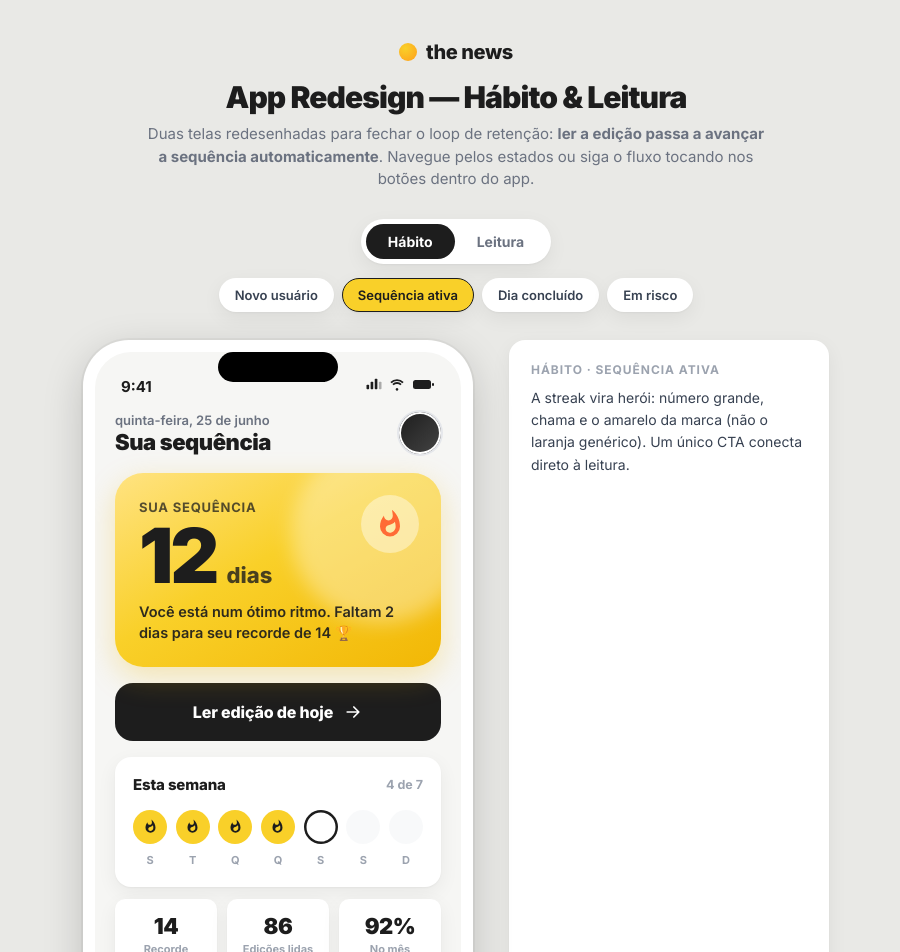
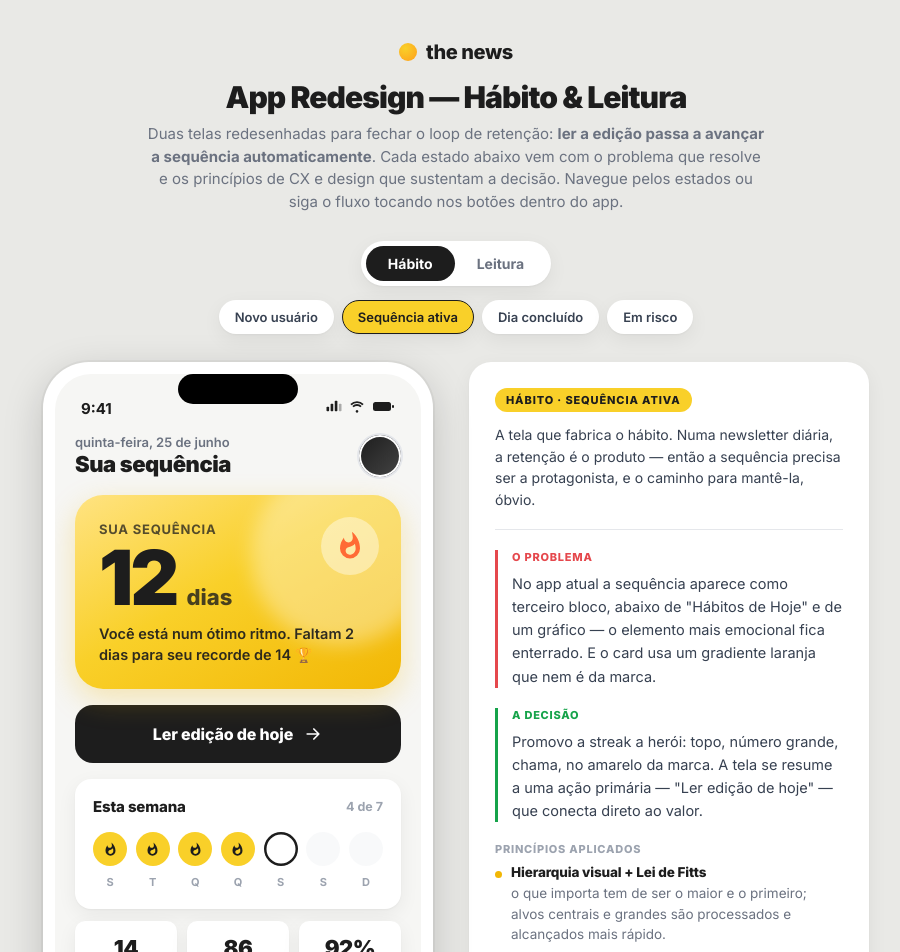
Before and after one commit to Ftarganski/thenews-app-redesign, a React (Vite) app: page / in a window 1280 px wide. Shown: the top 952 px of the page, without its empty margins (184-1084 px from the left). Built offline with nearby package versions, Linux system fonts and the light colour scheme.

Commit message:
feat: explicacoes das telas com embasamento de CX e design (problema/decisao/principios)

```diff
--- a/src/App.jsx
+++ b/src/App.jsx
@@ -1,26 +1,9 @@
 import { useState } from 'react'
 import Habito from './screens/Habito.jsx'
 import Leitura from './screens/Leitura.jsx'
+import { SCREENS } from './content.js'
 
-const SCREENS = {
-  habito: {
-    label: 'Hábito',
-    states: [
-      { id: 'empty',  name: 'Novo usuário', note: 'Em vez de um muro de zeros, um convite. A sequência é enquadrada como algo que começa hoje — com os 3 passos do loop ler→registrar→voltar.' },
-      { id: 'active', name: 'Sequência ativa', note: 'A streak vira herói: número grande, chama e o amarelo da marca (não o laranja genérico). Um único CTA conecta direto à leitura.' },
-      { id: 'done',   name: 'Dia concluído', note: 'Depois de ler, o card confirma a manutenção da sequência. O CTA vira estado de sucesso — sem ação manual.' },
-      { id: 'risk',   name: 'Em risco', note: 'Inverte o contraste (fundo escuro) e mostra um timer. Urgência sem alarme — a perda iminente é o gatilho mais forte de retorno.' },
-    ],
-  },
-  leitura: {
-    label: 'Leitura',
-    states: [
-      { id: 'topo',  name: 'Abertura', note: 'Header enxuto (de 5 ícones para o essencial) + barra de progresso proeminente + tempo de leitura. A mini-chama mantém a sequência presente.' },
-      { id: 'lendo', name: 'Lendo', note: 'O corpo passa a serif (Georgia) para leitura longa. Uma faixa discreta mostra que a leitura registra sozinha conforme você avança — adeus banner laranja manual.' },
-      { id: 'fim',   name: 'Fim · recompensa', note: 'O momento de pagamento: terminar a edição fecha o loop e incrementa a streak (+1), conectando de volta à tela de Hábito.' },
-    ],
-  },
-}
+const DEFAULT_STATE = { habito: 'active', leitura: 'topo' }
 
 export default function App() {
   const [screen, setScreen] = useState('habito')
@@ -41,6 +24,7 @@
         <h1 className="shell__title">App Redesign — Hábito & Leitura</h1>
         <p className="shell__sub">
           Duas telas redesenhadas para fechar o loop de retenção: <strong>ler a edição passa a avançar a sequência automaticamente</strong>.
+          Cada estado abaixo vem com o problema que resolve e os princípios de CX e design que sustentam a decisão.
           Navegue pelos estados ou siga o fluxo tocando nos botões dentro do app.
         </p>
       </header>
@@ -49,7 +33,7 @@
         <div className="seg">
           {Object.entries(SCREENS).map(([id, s]) => (
             <button key={id} data-active={screen === id}
-              onClick={() => go(id, SCREENS[id].states.find(x => x.id === (id === 'habito' ? 'active' : 'topo'))?.id ?? SCREENS[id].states[0].id)}>
+              onClick={() => go(id, DEFAULT_STATE[id])}>
               {s.label}
             </button>
           ))}
@@ -70,11 +54,40 @@
             ? <Habito variant={state} onRead={onRead} />
             : <Leitura variant={state} onHabits={onHabits} />}
         </div>
-        <aside className="note">
-          <h4>{current.label} · {activeState.name}</h4>
-          <p>{activeState.note}</p>
+
+        <aside className="rationale">
+          <div className="rationale__top">
+            <span className="rationale__crumb">{current.label} · {activeState.name}</span>
+            <p className="rationale__blurb">{current.blurb}</p>
+          </div>
+
+          <div className="rationale__block rationale__block--problem">
+            <h5>O problema</h5>
+            <p>{activeState.problem}</p>
+          </div>
+
+          <div className="rationale__block rationale__block--decision">
+            <h5>A decisão</h5>
+            <p>{activeState.decision}</p>
+          </div>
+
+          <div className="rationale__block">
+            <h5>Princípios aplicados</h5>
+            <ul className="principles">
+              {activeState.principles.map(([name, why], i) => (
+                <li key={i} className="principle">
+                  <span className="principle__name">{name}</span>
+                  <span className="principle__why">{why}</span>
+                </li>
+              ))}
+            </ul>
+          </div>
         </aside>
       </div>
+
+      <footer className="shell__foot">
+        Documento completo de decisões e autocrítica no repositório (<code>DECISOES.md</code>).
+      </footer>
     </div>
   )
 }
--- /dev/null
+++ b/src/content.js
@@ -0,0 +1,97 @@
+// Conteúdo das explicações de cada estado — embasamento de CX e design.
+// Estrutura: problema (o que estava errado) → decisão (o que o redesign faz) →
+// princípios (a teoria que sustenta a decisão, com autor).
+
+export const SCREENS = {
+  habito: {
+    label: 'Hábito',
+    blurb: 'A tela que fabrica o hábito. Numa newsletter diária, a retenção é o produto — então a sequência precisa ser a protagonista, e o caminho para mantê-la, óbvio.',
+    states: [
+      {
+        id: 'empty',
+        name: 'Novo usuário',
+        problem: 'O app recebe quem acabou de chegar com um muro de zeros — 0 dias, 0%, 0/0, gráfico vazio. Comunicar ausência logo na primeira sessão é um dos piores padrões de empty state e empurra para o abandono.',
+        decision: 'Reenquadro o zero como um começo: a sequência vira um convite com os 3 passos do loop (ler → registra sozinho → volte amanhã). Em vez de vazio, um caminho já iniciado.',
+        principles: [
+          ['Endowed Progress Effect — Nunes & Drèze (2006)', 'as pessoas se engajam mais quando sentem que já começaram; por isso mostro o caminho, não o vazio.'],
+          ['Self-Determination Theory — Deci & Ryan', 'motivação durável nasce de competência e autonomia, não de cobrança — o copy convida, não pressiona.'],
+          ['Goal-Gradient — Hull / Kivetz', 'o esforço cresce conforme a meta se aproxima; explicitar a meta ativa o gradiente desde o passo 1.'],
+        ],
+      },
+      {
+        id: 'active',
+        name: 'Sequência ativa',
+        problem: 'No app atual a sequência aparece como terceiro bloco, abaixo de "Hábitos de Hoje" e de um gráfico — o elemento mais emocional fica enterrado. E o card usa um gradiente laranja que nem é da marca.',
+        decision: 'Promovo a streak a herói: topo, número grande, chama, no amarelo da marca. A tela se resume a uma ação primária — "Ler edição de hoje" — que conecta direto ao valor.',
+        principles: [
+          ['Hierarquia visual + Lei de Fitts', 'o que importa tem de ser o maior e o primeiro; alvos centrais e grandes são processados e alcançados mais rápido.'],
+          ['Lei de Hick', 'o tempo de decisão cresce com o nº de opções — uma tela de retorno diário oferece a próxima ação óbvia, não um leque.'],
+          ['Efeito Von Restorff (isolamento)', 'reservar o amarelo só para o que importa garante destaque e memória; se tudo é amarelo, nada se destaca.'],
+          ['Fogg Behavior Model (B=MAP)', 'motivação (streak visível) + habilidade (um toque) + gatilho (o CTA) convergem no mesmo lugar.'],
+        ],
+      },
+      {
+        id: 'done',
+        name: 'Dia concluído',
+        problem: 'Ler a edição não dava nenhum sinal de que a sequência fora mantida. A recompensa — o que sustenta o hábito — era invisível.',
+        decision: 'Depois de ler, o card confirma a manutenção e o CTA vira estado de sucesso. Sem ritual manual: a vitória é consequência de ter consumido valor.',
+        principles: [
+          ['Hook Model — recompensa — Eyal', 'o ciclo de hábito só se fecha quando a recompensa é sentida; aqui ela ganha um momento visível.'],
+          ['Lei de Feedback / Limiar de Doherty', 'o sistema responde à ação do usuário de forma imediata e legível, mantendo o engajamento.'],
+          ['Peak-End Rule — Kahneman', 'terminar em alta deixa uma memória positiva que puxa o retorno no dia seguinte.'],
+        ],
+      },
+      {
+        id: 'risk',
+        name: 'Em risco',
+        problem: 'Faltava um momento que comunicasse "você está prestes a perder algo bom" — justamente o gatilho de retorno mais poderoso, ausente.',
+        decision: 'Inverto para fundo escuro com um timer. Urgência sem semântica de erro: informo o tempo restante, não persigo o usuário.',
+        principles: [
+          ['Prospect Theory / aversão à perda — Kahneman & Tversky (1979)', 'perdas pesam ~2x mais que ganhos equivalentes; daí a força do "não perca seus 12 dias".'],
+          ['Ética do design (anti dark pattern)', 'a linha entre engajar e chantagear: informo ("faltam 3h47"), com teto de frequência, sem ansiedade fabricada.'],
+          ['Contraste como hierarquia emocional', 'escuro + acento quente = urgência, sem o vermelho de erro que diria "algo deu errado".'],
+        ],
+      },
+    ],
+  },
+
+  leitura: {
+    label: 'Leitura',
+    blurb: 'Onde a atenção e o valor acontecem — e onde o loop deveria se fechar. É o fim da leitura que precisa creditar a sequência, sem ação manual no meio do caminho.',
+    states: [
+      {
+        id: 'topo',
+        name: 'Abertura',
+        problem: 'O header empilha logo + 5 ícones + barra fina + chevron. Excesso de elementos gera carga cognitiva e faz a barra de progresso de leitura quase desaparecer.',
+        decision: 'Enxugo o header ao essencial, torno a barra de progresso proeminente e mostro o tempo de leitura no topo. A mini-chama mantém a sequência presente durante toda a leitura.',
+        principles: [
+          ['Lei de Hick + Memória de Trabalho (Miller)', 'reduzir o nº de elementos acelera a decisão e libera atenção para o conteúdo.'],
+          ['Lei de Jakob — Nielsen', 'honrar convenções de leitura (marca, categoria, tempo) reduz atrito porque o usuário já as conhece de outros contextos.'],
+          ['Sinal de esforço', 'mostrar "5 min de leitura" calibra a expectativa e aumenta a taxa de conclusão.'],
+        ],
+      },
+      {
+        id: 'lendo',
+        name: 'Lendo',
+        problem: 'O app interrompe a leitura com um banner laranja pedindo registro manual da sequência. E o corpo em sans cansa na leitura longa.',
+        decision: 'O registro vira automático — uma faixa discreta mostra o progresso conforme você avança. O corpo passa a serif (Georgia) para leitura longa. Adeus banner manual.',
+        principles: [
+          ['Tipografia editorial', 'serifas guiam o olho ao longo da linha e dão voz jornalística; Georgia (Matthew Carter) foi desenhada para legibilidade em tela.'],
+          ['Efeito Zeigarnik', 'tarefas incompletas incomodam: a barra "quase cheia" cria a tensão que leva a concluir a leitura.'],
+          ['Remoção de fricção — Fogg (habilidade)', 'a ação principal vira só "ler"; tudo o que exigia esforço extra foi eliminado do caminho.'],
+        ],
+      },
+      {
+        id: 'fim',
+        name: 'Fim · recompensa',
+        problem: 'A leitura terminava sem fechamento — nenhum pagamento emocional, nenhuma conexão visível com a sequência. O loop ficava aberto.',
+        decision: 'Um card de conclusão credita +1 na sequência e conecta de volta ao Hábito, com opções de compartilhar ou ver a streak. O fim da edição é o momento da recompensa.',
+        principles: [
+          ['Peak-End Rule — Kahneman', 'avaliamos uma experiência pelo pico e pelo fim; concentro a celebração no final para deixar a melhor memória.'],
+          ['Hook Model — investimento — Eyal', 'a sequência crescente é capital acumulado que o usuário não quer perder, alimentando o próximo ciclo.'],
+          ['Recompensa variável', 'a conclusão celebrada reforça o comportamento e transforma leitura em hábito.'],
+        ],
+      },
+    ],
+  },
+}
--- a/src/index.css
+++ b/src/index.css
@@ -101,14 +101,46 @@
 .chip[data-active="true"] { border-color: var(--ink); background: var(--brand-yellow); color: var(--ink); }
 
 .stage { display: flex; gap: 36px; align-items: flex-start; flex-wrap: wrap; justify-content: center; }
-.note {
-  max-width: 320px; background: #fff; border-radius: var(--r-md); padding: 22px;
-  box-shadow: var(--shadow-card); align-self: stretch;
+
+/* Painel de raciocínio (embasamento de CX e design) */
+.rationale {
+  width: 400px; max-width: 100%; background: #fff; border-radius: var(--r-lg);
+  padding: 26px; box-shadow: var(--shadow-card); align-self: stretch;
+  display: flex; flex-direction: column; gap: 20px;
 }
-.note h4 { font-size: 12px; text-transform: uppercase; letter-spacing: .08em; color: var(--gray-400); margin-bottom: 10px; }
-.note p { font-size: 14px; line-height: 1.6; color: var(--gray-700); }
-.note strong { color: var(--ink); }
-.note + .note { margin-top: 0; }
+.rationale__top { border-bottom: 1px solid var(--gray-200); padding-bottom: 18px; }
+.rationale__crumb {
+  display: inline-block; font-size: 11px; font-weight: 800; text-transform: uppercase;
+  letter-spacing: .08em; color: var(--ink); background: var(--brand-yellow);
+  padding: 5px 11px; border-radius: 999px;
+}
+.rationale__blurb { margin-top: 12px; font-size: 14px; line-height: 1.55; color: var(--gray-700); }
+
+.rationale__block h5 {
+  font-size: 11px; font-weight: 800; text-transform: uppercase; letter-spacing: .07em;
+  color: var(--gray-400); margin-bottom: 8px;
+}
+.rationale__block p { font-size: 14.5px; line-height: 1.6; color: var(--gray-700); }
+.rationale__block--problem { border-left: 3px solid var(--risk); padding-left: 14px; }
+.rationale__block--problem h5 { color: var(--risk); }
+.rationale__block--decision { border-left: 3px solid var(--success); padding-left: 14px; }
+.rationale__block--decision h5 { color: var(--success); }
+
+.principles { list-style: none; display: flex; flex-direction: column; gap: 13px; margin-top: 4px; }
+.principle { display: flex; flex-direction: column; gap: 3px; padding-left: 16px; position: relative; }
+.principle::before {
+  content: ''; position: absolute; left: 0; top: 7px; width: 7px; height: 7px;
+  border-radius: 50%; background: var(--brand-yellow-deep);
+}
+.principle__name { font-size: 13.5px; font-weight: 800; color: var(--ink); letter-spacing: -.01em; }
+.principle__why { font-size: 13.5px; line-height: 1.5; color: var(--gray-500); }
+
+.shell__foot { font-size: 13px; color: var(--gray-400); }
+.shell__foot code { font-family: ui-monospace, monospace; background: #fff; padding: 2px 7px; border-radius: 6px; font-size: 12px; color: var(--gray-700); }
+
+@media (max-width: 480px) {
+  .rationale { width: 390px; padding: 22px; }
+}
 
 /* ============================================================
    Phone frame
```
Also changed, not shown: deploy-check.jpeg (added).
